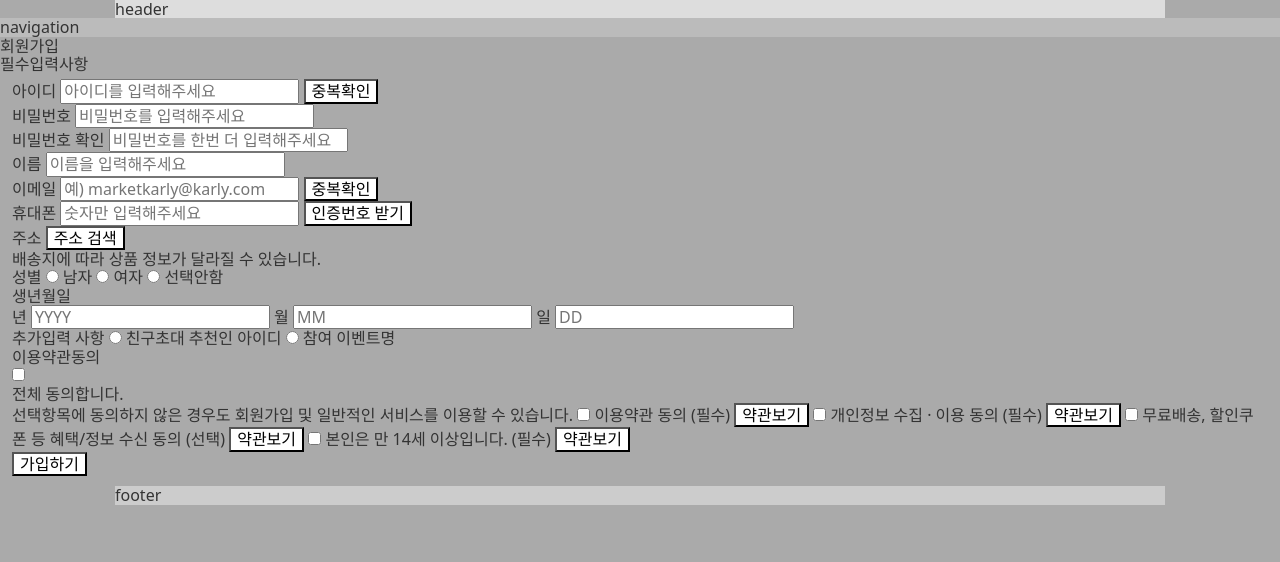
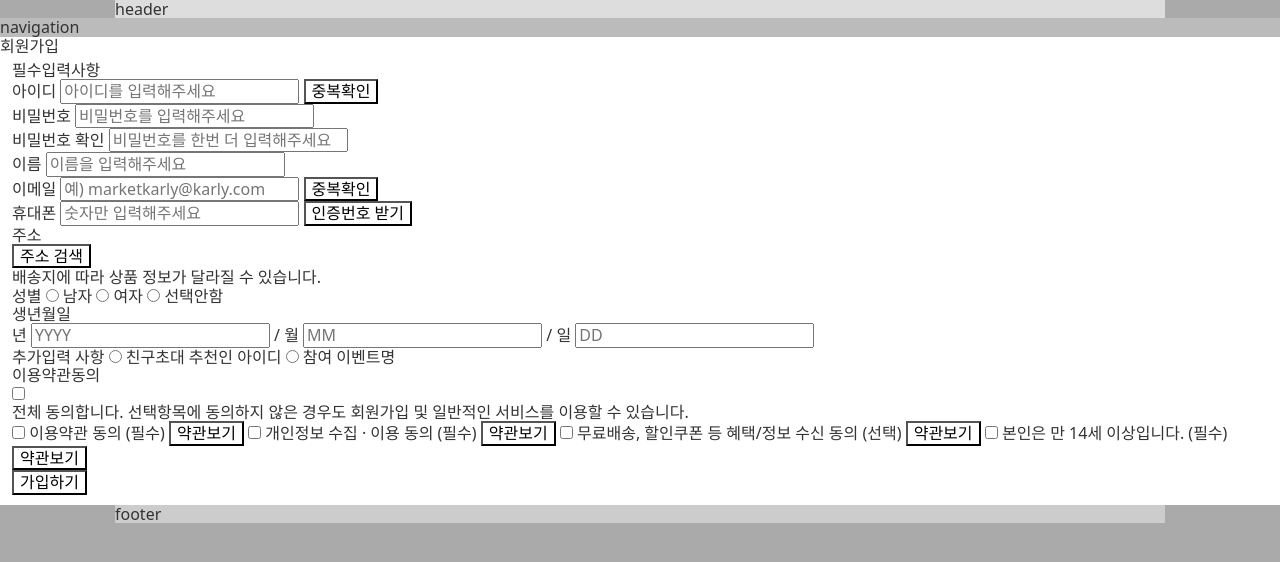
Before and after one commit to MarketKail-team/marketkarly, a website: page client/page/include/signup.html in a window 1280 px wide. Drawn offline with Linux system fonts and the light colour scheme; a web font is replaced by a local one.

Commit message:
Fix Sign-Up html markup (#11)

```diff
--- a/client/page/include/signup.html
+++ b/client/page/include/signup.html
@@ -13,123 +13,130 @@
   <nav class="navigation" style="background-color: #bbb">navigation</nav>
 
 
-  <main class="main">
-    <section class="signup">
+  <main class="main" style="background-color: #eee">
+    <section class="signup" style="background-color: #fff;">
       <h2 class="signup__title">회원가입</h2>
-      <span class="signup__desc">필수입력사항</span>
       <form class="signup__form" method="POST" action="">
         <fieldset>
           <legend>신규 회원가입 폼</legend>
-          <div class="signup-form__item=">
+          <p class="signup-form__noti">필수입력사항</p>
+          <ul class="signup-form__list">
+            <li class="signup-form__item">
               <label for="userId" class="signup-form__title--required">아이디</label>
               <input type="text" id="userId" name="userId" class="signup-form__input" placeholder="아이디를 입력해주세요" required>
               <button type="button" class="signup-form__button">중복확인</button>
-          </div>
-          <div class="signup-form__item">
+            </li>
+            <li class="signup-form__item">
               <label for="userPw" class="signup-form__title--required">비밀번호</label>
               <input type="text" id="userPw" name="userPw" class="signup-form__input" placeholder="비밀번호를 입력해주세요" required>
-          </div>
-          <div class="signup-form__item">
+            </li>
+            <li class="signup-form__item">
               <label for="userPw2" class="signup-form__title--required">비밀번호 확인</label>
               <input type="text" id="userPw2" name="userPw2" class="signup-form__input" placeholder="비밀번호를 한번 더 입력해주세요" required>
-          </div>
-          <div class="signup-form__item">
+            </li>
+            <li class="signup-form__item">
               <label for="userName" class="signup-form__title--required">이름</label>
               <input type="text" id="userName" name="userName" class="signup-form__input" placeholder="이름을 입력해주세요" required>
-          </div>
-          <div class="signup-form__item">
+            </li>
+            <li class="signup-form__item">
               <label for="userEmail" class="signup-form__title--required">이메일</label>
               <input type="text" id="userEmail" name="userEmail" class="signup-form__input" placeholder="예) marketkarly@karly.com" required>
               <button type="button" class="signup-form__button">중복확인</button>
-          </div>
-          <div class="signup-form__item">
+            </li>
+            <li class="signup-form__item">
               <label for="userPhone" class="signup-form__title--required">휴대폰</label>
               <input type="text" id="userPhone" name="userPhone" class="signup-form__input" placeholder="숫자만 입력해주세요" required>
               <button type="button" class="signup-form__button">인증번호 받기</button>
+            </li>
+            <li class="signup-form__item">
+              <span class="signup-form__title--required">주소</span>
+              <div>
+                <button type="button" class="signup-form__button--loca">주소 검색</button>
+                <p class="signup-form__desc--loca">배송지에 따라 상품 정보가 달라질 수 있습니다.</p>
               </div>
-          <div class="signup-form__item">
-            <span class="signup-form__title--required">주소</span>
-            <button type="button" class="signup-form__button--large">주소 검색</button>
-            <p class="signup-form__desc">배송지에 따라 상품 정보가 달라질 수 있습니다.</p>
-          </div>
-          <div class="signup-form__item">
+            </li>
+            <li class="signup-form__item">
               <span class="signup-form__title">성별</span>
-            <label for="isMan" class="signup-form__label-gender">
-              <input type="radio" id="isMan" name="userGender" class="signup-form__input-gender" value="MALE">
+              <label for="isMan" class="signup-form__label-radio">
+                <input type="radio" id="isMan" name="userGender" value="MALE">
                 <i class="signup-form__ico-radio"></i>
-              <span aria-labelledby="isMan" class="signup-form__text-gender">남자</span>
+                <span aria-labelledby="isMan" class="signup-form__text-radio">남자</span>
               </label>
-            <label for="isWoman" class="signup-form__label-gender">
-              <input type="radio" id="isWoman" name="userGender" class="signup-form__input-gender" value="FEMALE">
+              <label for="isWoman" class="signup-form__label-radio">
+                <input type="radio" id="isWoman" name="userGender" value="FEMALE">
                 <i class="signup-form__ico-radio"></i>
-              <span aria-labelledby="isWoman" class="signup-form__text-gender">여자</span>
+                <span aria-labelledby="isWoman" class="signup-form__text-radio">여자</span>
               </label>
-            <label for="isNone" class="signup-form__label-gender">
-              <input type="radio" id="isNone" name="userGender" class="signup-form__input-gender" value="NONE">
+              <label for="isNone" class="signup-form__label-radio">
+                <input type="radio" id="isNone" name="userGender" value="NONE">
                 <i class="signup-form__ico-radio"></i>
-              <span aria-labelledby="isNone" class="signup-form__text-gender">선택안함</span>
+                <span aria-labelledby="isNone" class="signup-form__text-radio">선택안함</span>
               </label>
-          </div>
-          <div class="signup-form__item">
+            </li>
+            <li class="signup-form__item">
               <span class="signup-form__title">생년월일</span>
               <div class="signup-form__input">
                 <label for="userBirthYear" class="signup-form__label-birth">년</label>
                 <input type="text" id="userBirthYear" name="userBirthYear" class="signup-form__input-birth" placeholder="YYYY">
+                <span aria-hidden="true">/</span>
                 <label for="userBirthMonth" class="signup-form__label-birth">월</label>
                 <input type="text" id="userBirthMonth" name="userBirthMonth" class="signup-form__input-birth" placeholder="MM">
+                <span aria-hidden="true">/</span>
                 <label for="userBirthDay" class="signup-form__label-birth">일</label>
                 <input type="text" id="userBirthDay" name="userBirthDay" class="signup-form__input-birth" placeholder="DD">
               </div>
-          </div>
-          <div class="signup-form__item">
+            </li>
+            <li class="signup-form__item">
               <span class="signup-form__title">추가입력 사항</span>
-            <label for="recommanderId" class="signup-form__label-extra">
-              <input type="radio" id="recommanderId" name="extra" class="signup-form__input-extra" value="RECOMMANDER">
+              <label for="recommanderId" class="signup-form__label-radio">
+                <input type="radio" id="recommanderId" name="extra" value="RECOMMANDER">
                 <i class="signup-form__ico-radio"></i>
-              <span aria-labelledby="recommanderId" class="signup-form__text-extra">친구초대 추천인 아이디</span>
+                <span aria-labelledby="recommanderId" class="signup-form__text-radio">친구초대 추천인 아이디</span>
               </label>
-            <label for="eventName" class="signup-form__label-extra">
-              <input type="radio" id="eventName" name="extra" class="signup-form__input-extra" value="EVENT">
+              <label for="eventName" class="signup-form__label-radio">
+                <input type="radio" id="eventName" name="extra" value="EVENT">
                 <i class="signup-form__ico-radio"></i>
-              <span aria-labelledby="eventName" class="signup-form__text-extra">참여 이벤트명</span>
+                <span aria-labelledby="eventName" class="signup-form__text-radio">참여 이벤트명</span>
               </label>
-          </div>
+            </li>
+          </ul>
           <div class="signup-form__terms">
             <span class="signup-form__title--required">이용약관동의</span>
             <div class="signup-form__check-terms">
-              <label for="termsAll" class="signup-form__label-terms">
-                <input type="checkbox" id="termsAll" name="terms" class="signup-form__input-terms">
+              <label for="termsAll" class="signup-form__label-check check-all">
+                <input type="checkbox" id="termsAll" name="terms" class="signup-form__input-check">
                 <i class="signup-form__ico-check"></i>
-                <p aria-labelledby="termsAll" class="signup-form__text-terms--all">전체 동의합니다.</p>
+                <p aria-labelledby="termsAll" class="signup-form__text-check--all">전체 동의합니다.
                   <span class="signup-form__text-terms-desc">선택항목에 동의하지 않은 경우도 회원가입 및 일반적인 서비스를 이용할 수 있습니다.</span>
+                </p>
               </label>
-              <label for="terms1" class="signup-form__label-terms">
-                <input type="checkbox" id="terms1" name="terms" class="signup-form__input-terms required">
+              <label for="terms1" class="signup-form__label-check">
+                <input type="checkbox" id="terms1" name="terms" class="signup-form__input-check required">
                 <i class="signup-form__ico-check"></i>
-                <span aria-labelledby="terms1" class="signup-form__text-terms">이용약관 동의 (필수)</span>
+                <span aria-labelledby="terms1" class="signup-form__text-check">이용약관 동의 (필수)</span>
                 <button type="button" class="signup-form__btn-terms">약관보기</button>
               </label>
-              <label for="terms2" class="signup-form__label-terms">
-                <input type="checkbox" id="terms2" name="terms" class="signup-form__input-terms required">
+              <label for="terms2" class="signup-form__label-check">
+                <input type="checkbox" id="terms2" name="terms" class="signup-form__input-check required">
                 <i class="signup-form__ico-check"></i>
-                <span aria-labelledby="terms2" class="signup-form__text-terms">개인정보 수집 · 이용 동의 (필수)</span>
+                <span aria-labelledby="terms2" class="signup-form__text-check">개인정보 수집 · 이용 동의 (필수)</span>
                 <button type="button" class="signup-form__btn-terms">약관보기</button>
               </label>
-              <label for="terms3" class="signup-form__label-terms">
+              <label for="terms3" class="signup-form__label-check">
                 <input type="checkbox" id="terms3" name="terms" class="signup-form__input-terms">
                 <i class="signup-form__ico-check"></i>
-                <span aria-labelledby="terms3" class="signup-form__text-terms">무료배송, 할인쿠폰 등 혜택/정보 수신 동의 (선택)</span>
+                <span aria-labelledby="terms3" class="signup-form__text-check">무료배송, 할인쿠폰 등 혜택/정보 수신 동의 (선택)</span>
                 <button type="button" class="signup-form__btn-terms">약관보기</button>
               </label>
-              <label for="terms4" class="signup-form__label-terms">
-                <input type="checkbox" id="terms4" name="terms" class="signup-form__input-terms required">
+              <label for="terms4" class="signup-form__label-check">
+                <input type="checkbox" id="terms4" name="terms" class="signup-form__input-check required">
                 <i class="signup-form__ico-check"></i>
-                <span aria-labelledby="terms4" class="signup-form__text-terms">본인은 만 14세 이상입니다. (필수)</span>
+                <span aria-labelledby="terms4" class="signup-form__text-check">본인은 만 14세 이상입니다. (필수)</span>
                 <button type="button" class="signup-form__btn-terms">약관보기</button>
               </label>
             </div>
           </div>
-          <button type="submit" class="signup-form__button">가입하기</button>
+          <button type="submit" class="signup-form__button--submit">가입하기</button>
         </fieldset>
       </form>
     </section>
```
Lines whose indentation alone changed are shown as unchanged.
